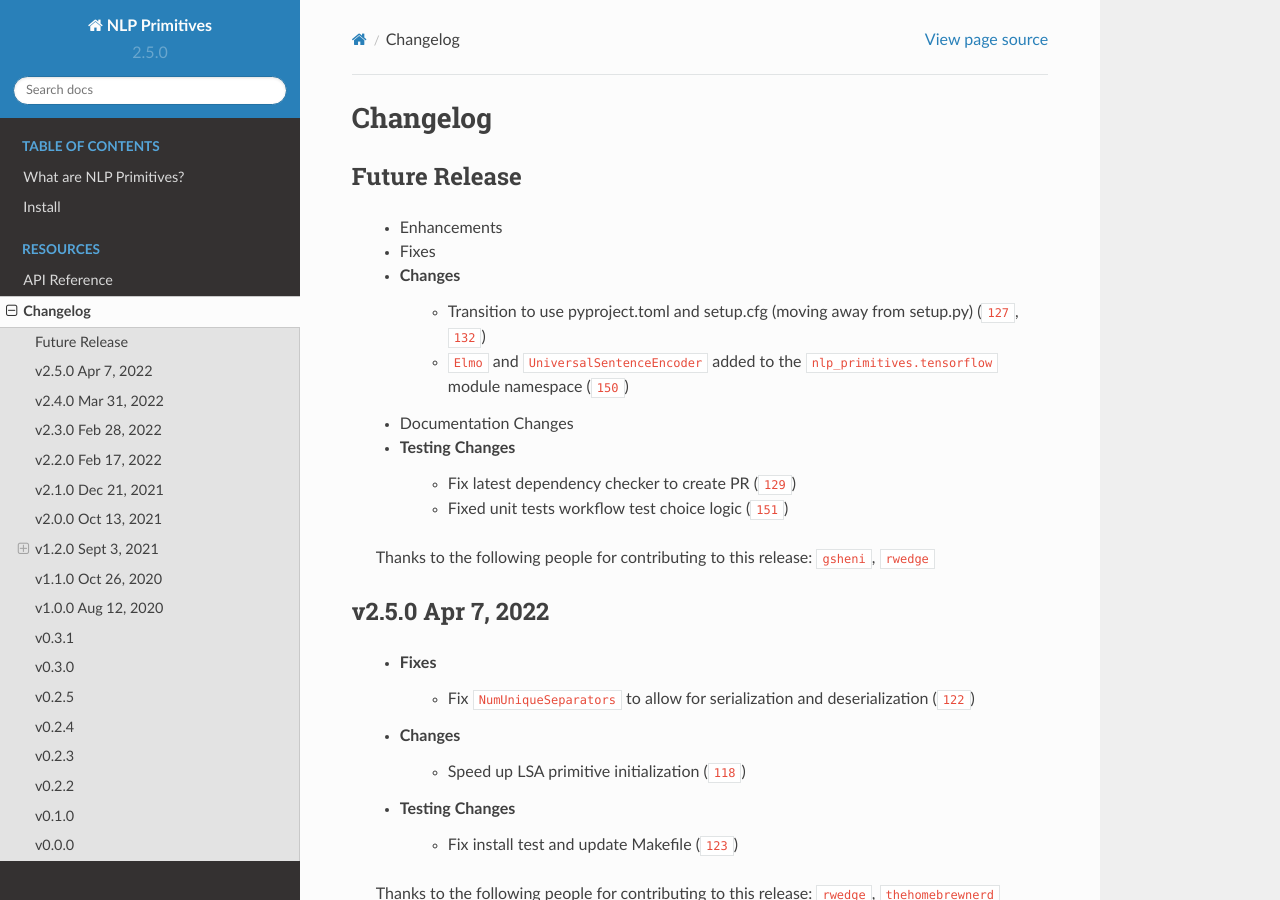
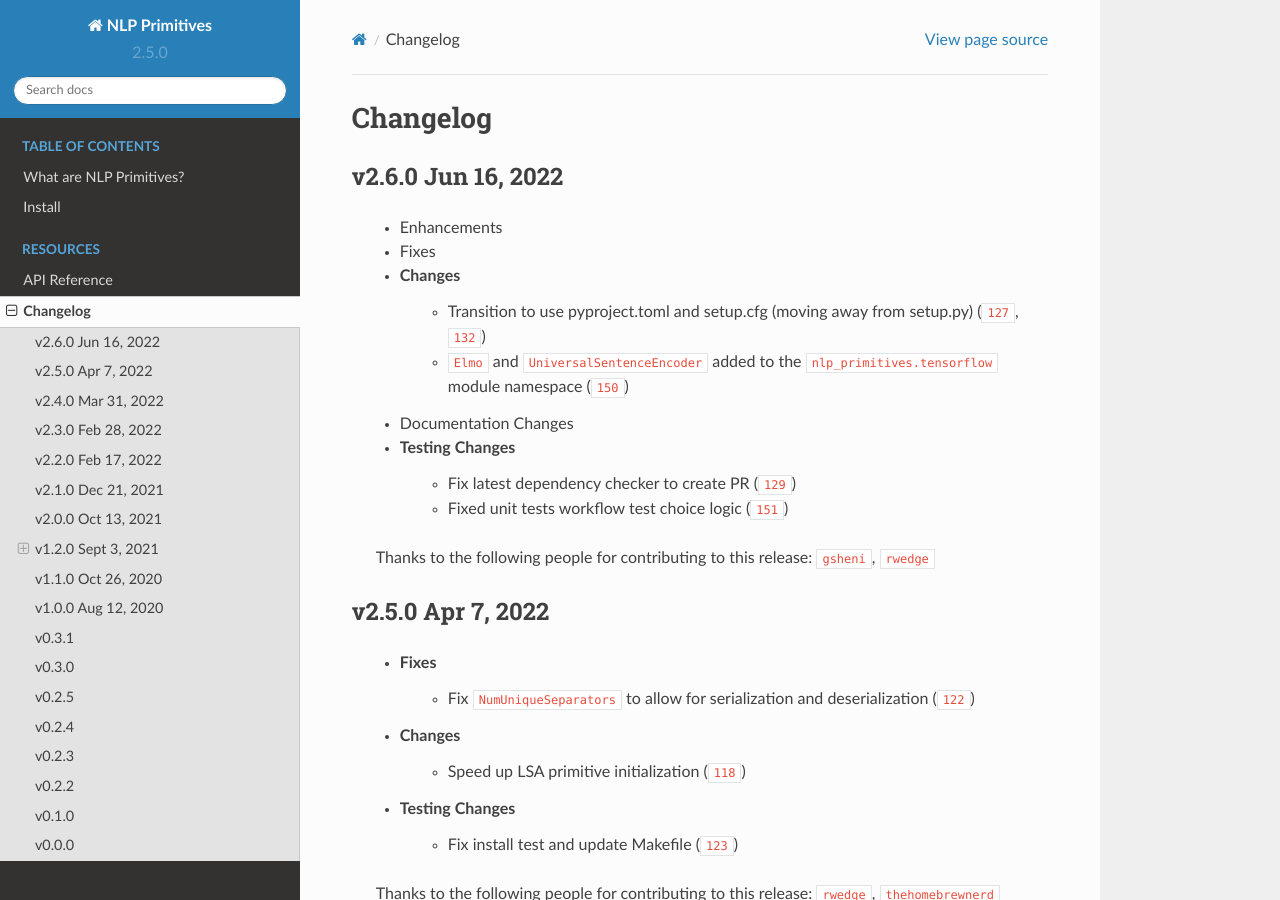
Before and after one commit to alteryx/nlp_primitives, a Sphinx documentation site: the page built from docs/source/changelog.rst, in a window 1280 px wide and 900 px high. Built offline with Sphinx 7.4.7 and the Read the Docs theme 2.0.0, drawn with Linux system fonts in a browser that asks for light colours; cross-references to code outside the pages are shown as plain code.

Commit message:
update changelog

```diff
--- a/docs/source/changelog.rst
+++ b/docs/source/changelog.rst
@@ -2,8 +2,18 @@
 Changelog
 =========
 
-Future Release
-==============
+.. Future Release
+  ==============
+    * Enhancements
+    * Fixes
+    * Changes
+    * Documentation Changes
+    * Testing Changes
+
+.. Thanks to the following people for contributing to this release:
+
+v2.6.0 Jun 16, 2022
+===================
     * Enhancements
     * Fixes
     * Changes
```
